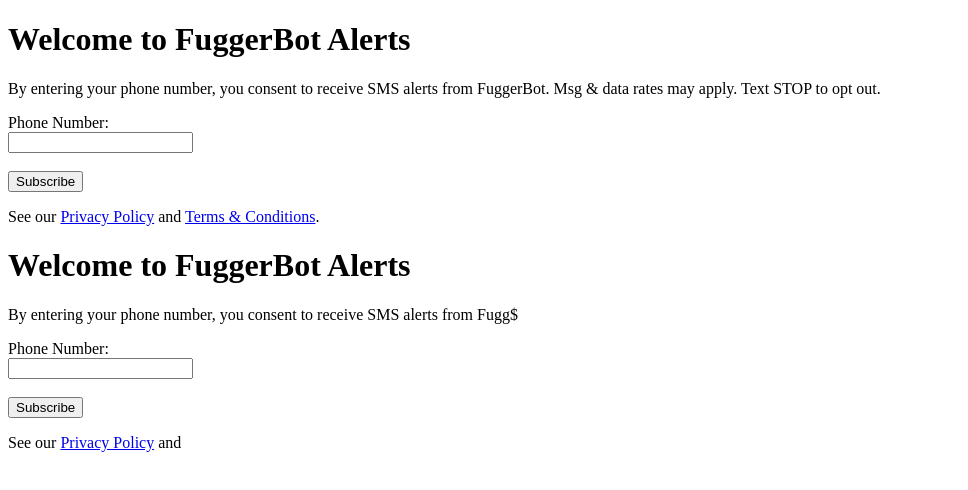
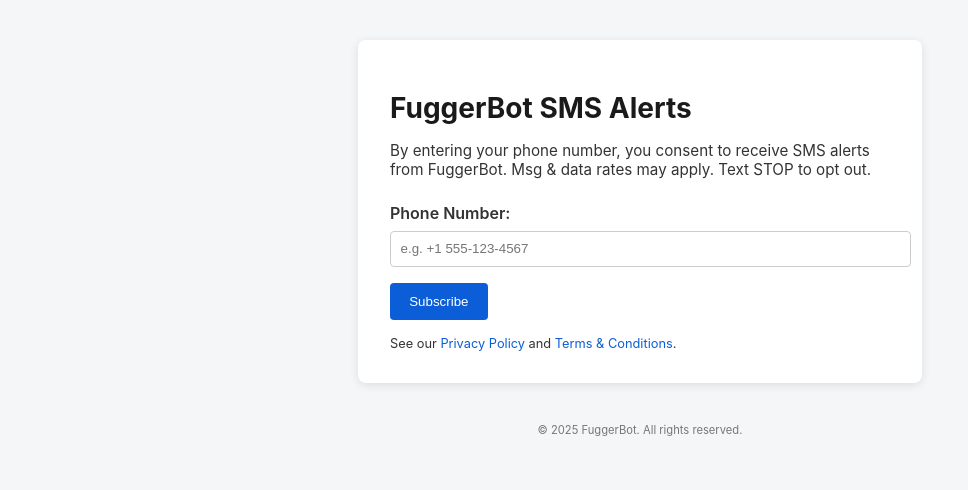
Before and after one commit to rjfisher123/rjfisher123.github.io, a plain HTML site: page index.html in a window 1280 px wide. Shown: the whole page, without its empty margins (0-968 px from the left). Drawn offline with Linux system fonts and the light colour scheme.

Commit message:
Update styling for public opt-in page

```diff
--- a/index.html
+++ b/index.html
@@ -1,39 +1,107 @@
 <!DOCTYPE html>
 <html lang="en">
 <head>
-  <meta charset="UTF-8">
-  <meta name="viewport" content="width=device-width, initial-scale=1">
-  <title>FuggerBot SMS Opt-In</title>
+  <meta charset="UTF-8" />
+  <meta name="viewport" content="width=device-width, initial-scale=1.0"/>
+  <title>FuggerBot Alerts Opt-In</title>
+  <style>
+    body {
+      font-family: -apple-system, BlinkMacSystemFont, 'Segoe UI', Roboto, sans-serif;
+      background-color: #f4f6f8;
+      margin: 0;
+      padding: 0;
+      color: #333;
+    }
+
+    .container {
+      max-width: 500px;
+      margin: 5vh auto;
+      padding: 2rem;
+      background: #fff;
+      border-radius: 8px;
+      box-shadow: 0 2px 10px rgba(0,0,0,0.1);
+    }
+
+    h1 {
+      font-size: 1.75rem;
+      margin-bottom: 1rem;
+      color: #1a1a1a;
+    }
+
+    p {
+      font-size: 0.95rem;
+      margin-bottom: 1.5rem;
+    }
+
+    label {
+      font-weight: 600;
+      display: block;
+      margin-bottom: 0.5rem;
+    }
+
+    input[type="text"] {
+      width: 100%;
+      padding: 0.6rem;
+      border: 1px solid #ccc;
+      border-radius: 4px;
+      margin-bottom: 1rem;
+    }
+
+    button {
+      background: #0b5ed7;
+      color: white;
+      padding: 0.7rem 1.2rem;
+      border: none;
+      border-radius: 4px;
+      cursor: pointer;
+    }
+
+    button:hover {
+      background: #084298;
+    }
+
+    .legal {
+      font-size: 0.8rem;
+      margin-top: 1rem;
+    }
+
+    .legal a {
+      color: #0b5ed7;
+      text-decoration: none;
+    }
+
+    .legal a:hover {
+      text-decoration: underline;
+    }
+
+    footer {
+      margin-top: 2rem;
+      font-size: 0.7rem;
+      text-align: center;
+      color: #777;
+    }
+  </style>
 </head>
 <body>
-  <h1>Welcome to FuggerBot Alerts</h1>
-  <p>By entering your phone number, you consent to receive SMS alerts from FuggerBot. Msg & data rates may apply. Text STOP to opt out.</p>
+  <div class="container">
+    <h1>FuggerBot SMS Alerts</h1>
+    <p>
+      By entering your phone number, you consent to receive SMS alerts from FuggerBot. Msg & data rates may apply. Text STOP to opt out.
+    </p>
 
-  <form>
-    <label for="phone">Phone Number:</label><br>
-    <input type="tel" id="phone" name="phone" required><br><br>
-    <button type="submit">Subscribe</button>
-  </form>
+    <form>
+      <label for="phone">Phone Number:</label>
+      <input type="text" id="phone" name="phone" placeholder="e.g. +1 555-123-4567" required />
+      <button type="submit">Subscribe</button>
+    </form>
 
-  <p>See our <a href="privacy.html">Privacy Policy</a> and <a href="terms.html">Terms & Conditions</a>.</p>
-</body>
-</html><!DOCTYPE html>
-<html lang="en">
-<head>
-  <meta charset="UTF-8">
-  <meta name="viewport" content="width=device-width, initial-scale=1">
-  <title>FuggerBot SMS Opt-In</title>
-</head>
-<body>
-  <h1>Welcome to FuggerBot Alerts</h1>
-  <p>By entering your phone number, you consent to receive SMS alerts from Fugg$
+    <div class="legal">
+      See our <a href="#">Privacy Policy</a> and <a href="#">Terms & Conditions</a>.
+    </div>
+  </div>
 
-  <form>
-    <label for="phone">Phone Number:</label><br>
-    <input type="tel" id="phone" name="phone" required><br><br>
-    <button type="submit">Subscribe</button>
-  </form>
-
-  <p>See our <a href="privacy.html">Privacy Policy</a> and <a href="terms.html"$
+  <footer>
+    &copy; 2025 FuggerBot. All rights reserved.
+  </footer>
 </body>
 </html>
```
